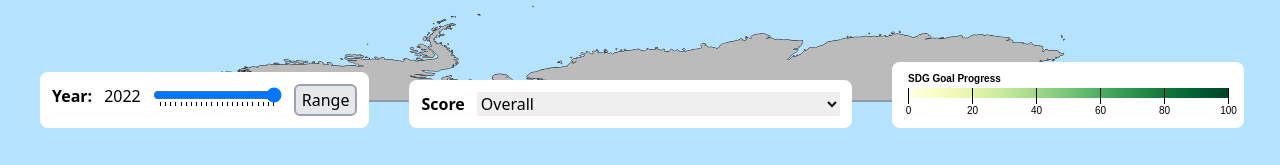
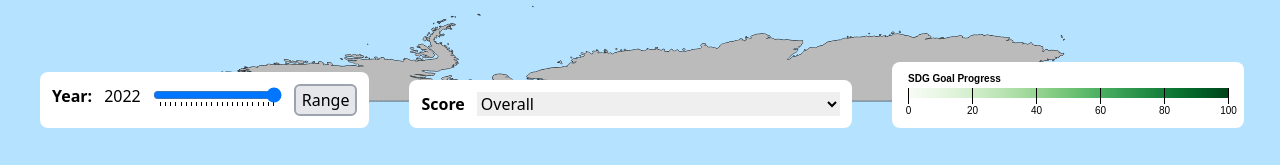
Before and after one commit to Toranian/sdg-visualization, a React (Vite) app: page / in a window 1280 px wide. Shown: the part 632-797 px from the top of the page. Built offline with nearby package versions, Linux system fonts and the light colour scheme.

Commit message:
Better color scales

```diff
--- a/src/components/SDGMap.tsx
+++ b/src/components/SDGMap.tsx
@@ -168,8 +168,8 @@ export function SDGMap({
           <Legend
             color={
               secondYear
-                ? d3.scaleSequential([-50, 50], d3.interpolateRdYlGn)
-                : (d3.scaleSequential([0, 100], d3.interpolateYlGn) as any)
+                ? d3.scaleSequential([-50, 50], d3.interpolatePiYG)
+                : (d3.scaleSequential([0, 100], d3.interpolateGreens) as any)
             }
             // color={d3.scaleSequential([0, 100], d3.interpolateYlGn) as any}
             title="SDG Goal Progress"
@@ -263,7 +263,9 @@ export function SDGMap({
                         className="text-red-600 cursor-pointer"
                         onClick={() => {
                           return setAdditionalSDGs(
-                            additionalSDGs.filter((country) => country !== asdg)
+                            additionalSDGs.filter(
+                              (country) => country !== asdg,
+                            ),
                           );
                         }}
                       >
--- a/src/components/SvgMap.tsx
+++ b/src/components/SvgMap.tsx
@@ -101,8 +101,8 @@ export function SvgMap({
   const color = useMemo(
     () =>
       secondYear !== null
-        ? d3.scaleSequential([-50, 50], d3.interpolateRdYlGn)
-        : (d3.scaleSequential([0, 100], d3.interpolateYlGn) as any),
+        ? d3.scaleSequential([-50, 50], d3.interpolatePiYG)
+        : (d3.scaleSequential([0, 100], d3.interpolateGreens) as any),
     [secondYear !== null],
   );
 
```
